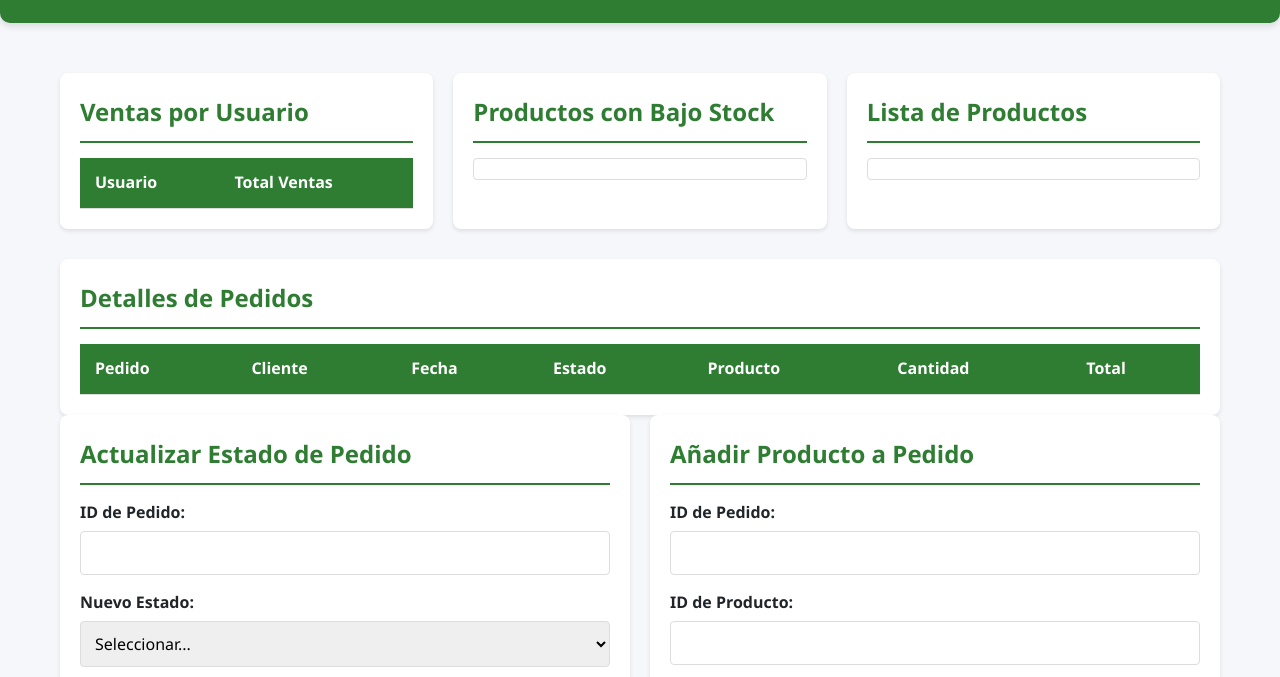
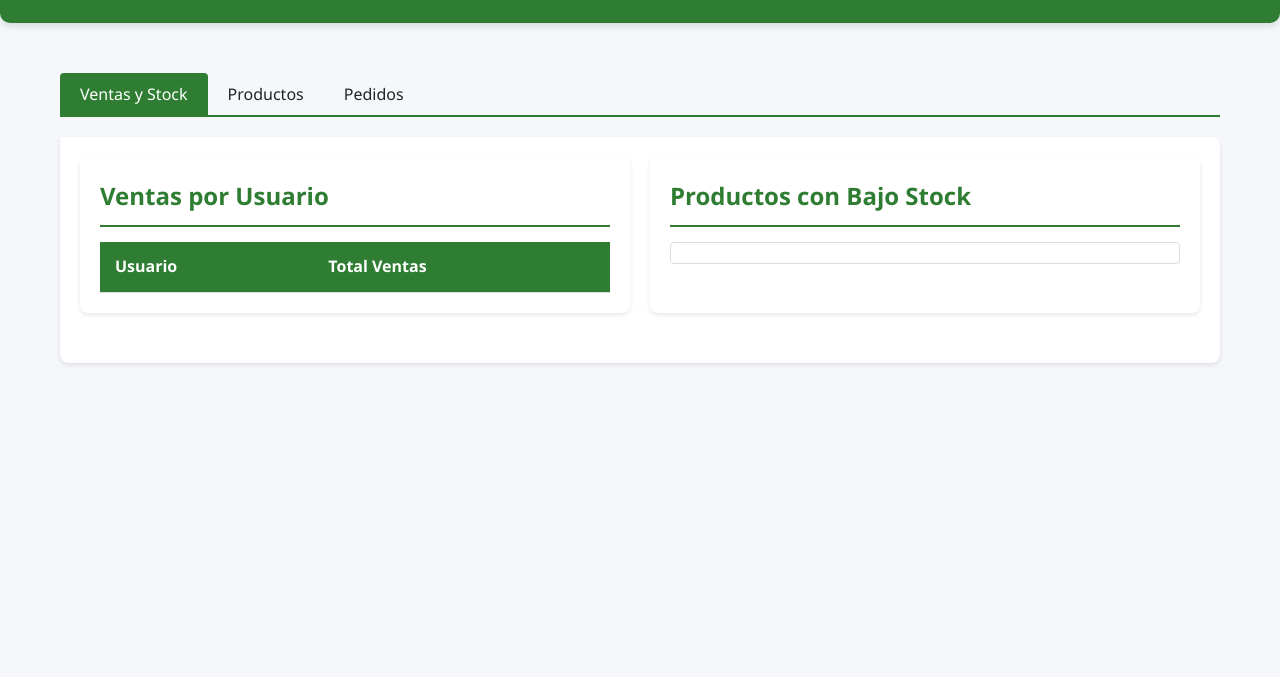
Before and after one commit to valdidev/ultimate-store, a plain HTML site: page index.html in a window 1280 px wide. Shown: the part 121-798 px from the top of the page. Drawn offline with Linux system fonts and the light colour scheme; no server answers.

Commit message:
separación en pestañas

```diff
--- a/index.html
+++ b/index.html
@@ -1,11 +1,13 @@
 <!DOCTYPE html>
 <html lang="es">
+
 <head>
   <meta charset="UTF-8" />
   <meta name="viewport" content="width=device-width, initial-scale=1.0" />
   <title>Ultimate Store - Panel Administrativo</title>
   <link rel="stylesheet" href="./style.css" />
 </head>
+
 <body>
   <header>
     <div class="container">
@@ -16,6 +18,15 @@
   <div class="container">
     <div id="message-container"></div>
 
+    <div class="tabs">
+      <div class="tab-buttons">
+        <button class="tab-button active" data-tab="sales-stock">Ventas y Stock</button>
+        <button class="tab-button" data-tab="products">Productos</button>
+        <button class="tab-button" data-tab="orders">Pedidos</button>
+      </div>
+
+      <div class="tab-content">
+        <div id="sales-stock" class="tab-pane active">
           <div class="dashboard">
             <div class="card">
               <h2>Ventas por Usuario</h2>
@@ -36,7 +47,10 @@
               <div id="loading-stock" class="spinner"></div>
               <div class="product-list" id="stock-list"></div>
             </div>
+          </div>
+        </div>
 
+        <div id="products" class="tab-pane">
           <div class="card">
             <h2>Lista de Productos</h2>
             <div id="loading-products" class="spinner"></div>
@@ -44,6 +58,7 @@
           </div>
         </div>
 
+        <div id="orders" class="tab-pane">
           <div class="card">
             <h2>Detalles de Pedidos</h2>
             <div id="loading-orders" class="spinner"></div>
@@ -106,7 +121,24 @@
             </div>
           </div>
         </div>
+      </div>
+    </div>
+  </div>
 
   <script src="./main.js"></script>
+  <script>
+    document.querySelectorAll(".tab-button").forEach((button) => {
+      button.addEventListener("click", () => {
+        const tabId = button.getAttribute("data-tab");
+
+        document.querySelectorAll(".tab-button").forEach((btn) => btn.classList.remove("active"));
+        document.querySelectorAll(".tab-pane").forEach((pane) => pane.classList.remove("active"));
+
+        button.classList.add("active");
+        document.getElementById(tabId).classList.add("active");
+      });
+    });
+  </script>
 </body>
+
 </html>
--- a/style.css
+++ b/style.css
@@ -231,3 +231,48 @@ button:hover {
   color: var(--danger);
   font-weight: bold;
 }
+
+.tabs {
+  margin-bottom: 30px;
+}
+
+.tab-buttons {
+  display: flex;
+  border-bottom: 2px solid var(--primary);
+  margin-bottom: 20px;
+}
+
+.tab-button {
+  background: none;
+  border: none;
+  padding: 10px 20px;
+  font-size: 16px;
+  cursor: pointer;
+  color: var(--dark);
+  transition: color 0.3s, background-color 0.3s;
+}
+
+.tab-button:hover {
+  color: var(--primary);
+}
+
+.tab-button.active {
+  background-color: var(--primary);
+  color: white;
+  border-radius: 4px 4px 0 0;
+}
+
+.tab-content {
+  background: white;
+  border-radius: 0 8px 8px 8px;
+  padding: 20px;
+  box-shadow: 0 2px 4px rgba(0, 0, 0, 0.1);
+}
+
+.tab-pane {
+  display: none;
+}
+
+.tab-pane.active {
+  display: block;
+}
```
Lines whose indentation alone changed are shown as unchanged.
